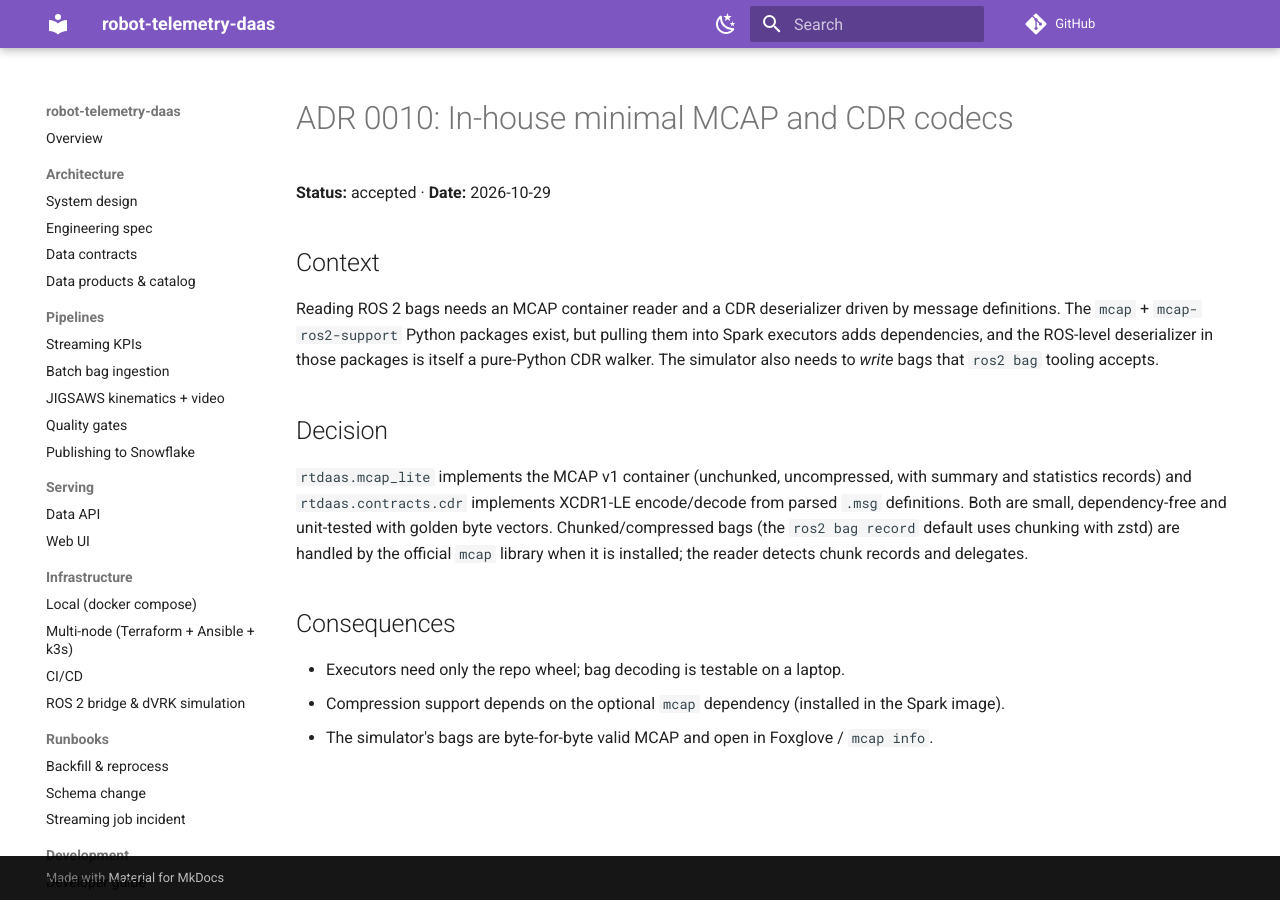
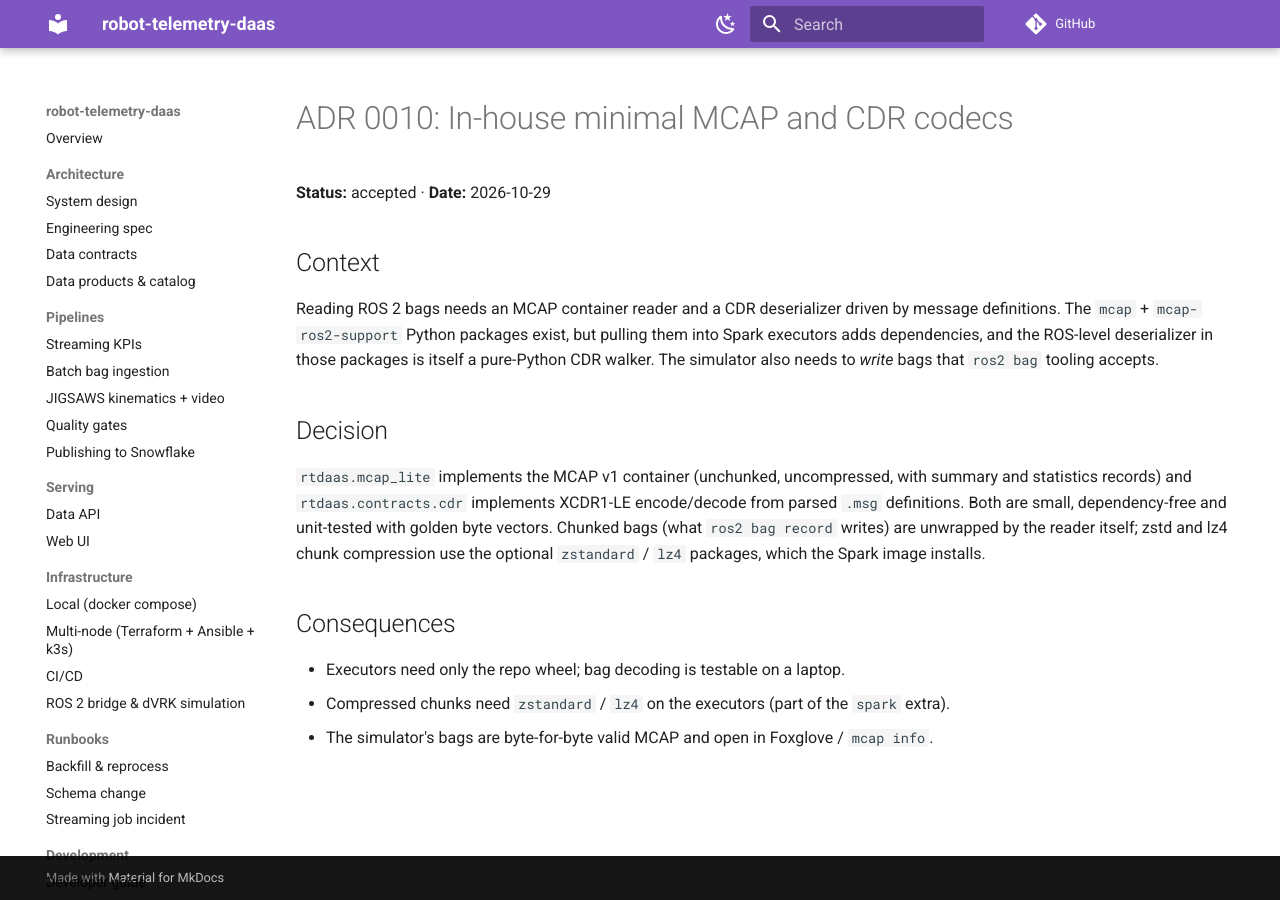
Before and after one commit to tom-f-oconnell/robot-telemetry-daas, an MkDocs documentation site: the page built from docs/adr/0010-mcap-lite-and-cdr.md, in a window 1280 px wide. Built offline with MkDocs 1.6.1 and Material for MkDocs 9.7.7, drawn with Linux system fonts in a browser that asks for light colours; comment, search, counter and statistics services are not loaded.

Commit message:
Verification status page, ADR 0010 correction, chunk compression deps

```diff
--- a/docs/adr/0010-mcap-lite-and-cdr.md
+++ b/docs/adr/0010-mcap-lite-and-cdr.md
@@ -14,11 +14,11 @@ pure-Python CDR walker. The simulator also needs to *write* bags that `ros2 bag`
 `rtdaas.mcap_lite` implements the MCAP v1 container (unchunked, uncompressed, with summary and
 statistics records) and `rtdaas.contracts.cdr` implements XCDR1-LE encode/decode from parsed
 `.msg` definitions. Both are small, dependency-free and unit-tested with golden byte vectors.
-Chunked/compressed bags (the `ros2 bag record` default uses chunking with zstd) are handled by
-the official `mcap` library when it is installed; the reader detects chunk records and delegates.
+Chunked bags (what `ros2 bag record` writes) are unwrapped by the reader itself; zstd and lz4
+chunk compression use the optional `zstandard` / `lz4` packages, which the Spark image installs.
 
 ## Consequences
 
 - Executors need only the repo wheel; bag decoding is testable on a laptop.
-- Compression support depends on the optional `mcap` dependency (installed in the Spark image).
+- Compressed chunks need `zstandard` / `lz4` on the executors (part of the `spark` extra).
 - The simulator's bags are byte-for-byte valid MCAP and open in Foxglove / `mcap info`.
--- a/pyproject.toml
+++ b/pyproject.toml
@@ -40,6 +40,8 @@ spark = [
   "snowflake-connector-python>=3.10",
   "duckdb>=1.1",
   "fastavro>=1.9",
+  "zstandard>=0.22",
+  "lz4>=4.3",
 ]
 video = [
   "opencv-python-headless>=4.9",
```
Also changed, not shown: docs/dev/verification.md (added, +50 -0 lines), 1 other file.
